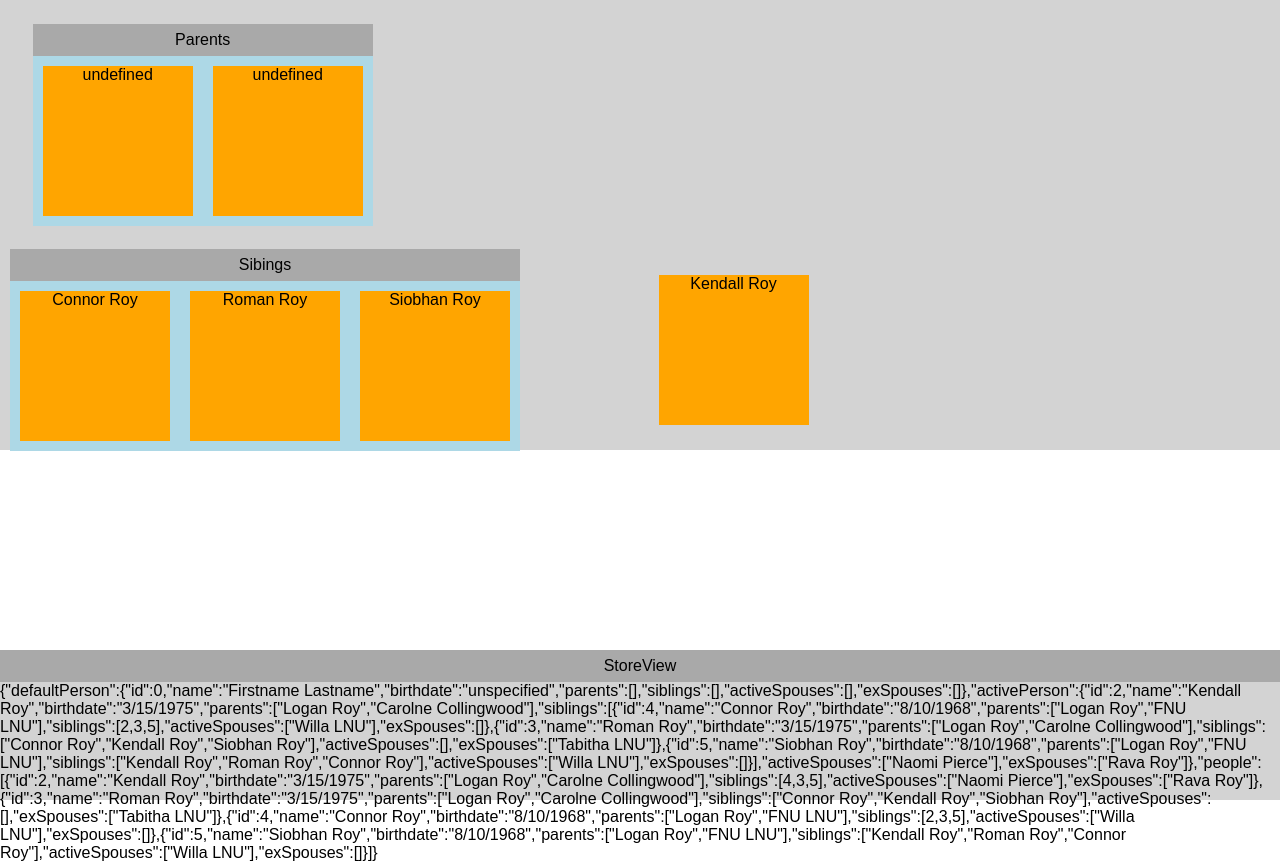
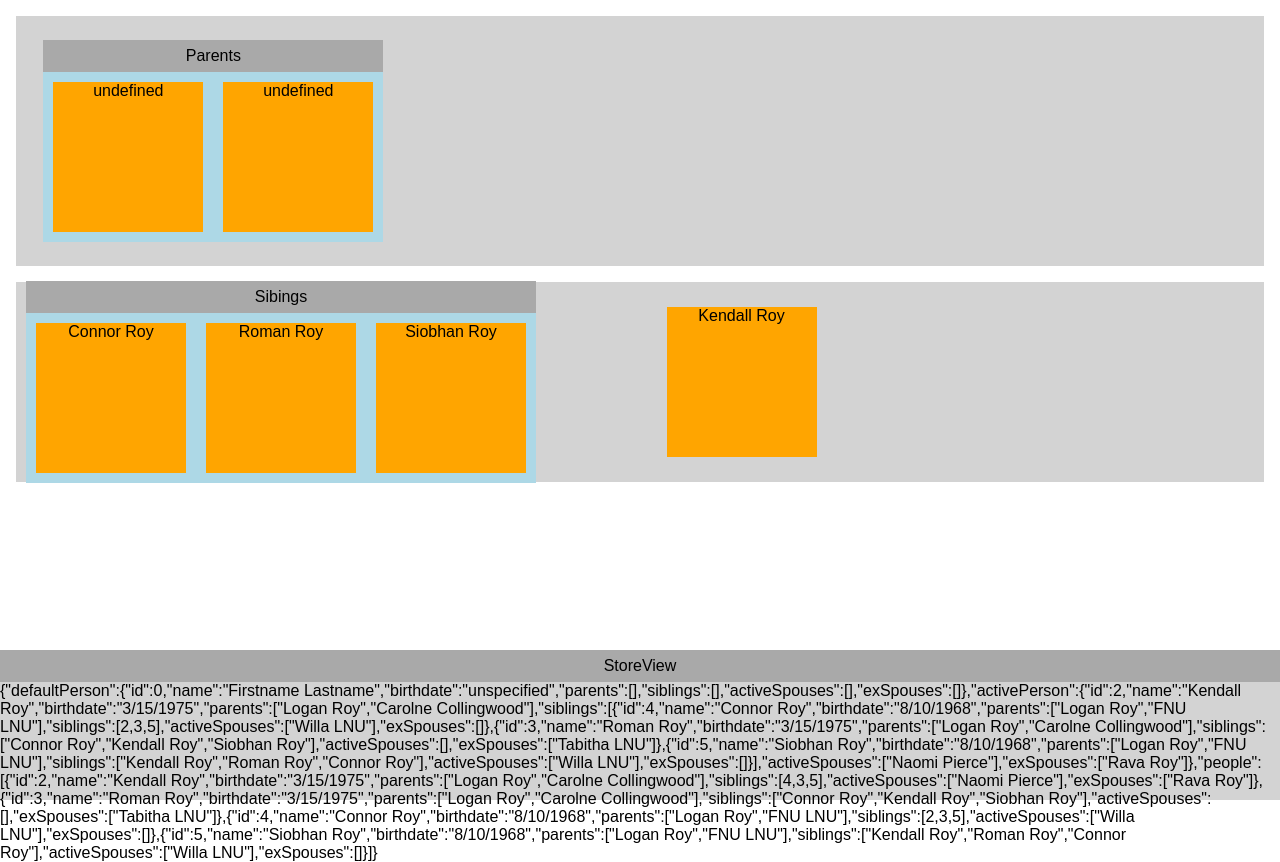
Before and after one commit to deanstein/family-tree, a Svelte app: page / in a window 1280 px wide. Built offline with nearby package versions, Linux system fonts and the light colour scheme.

Commit message:
Generation row styling and some renaming

```diff
--- a/src/App.svelte
+++ b/src/App.svelte
@@ -18,8 +18,8 @@
 </script>
 
 <main>
-	<div id="tree-canvas">
-		<div id="parents-row" class="parents-row">
+	<div id="tree-canvas" class='tree-canvas'>
+		<div id='parents-row"=' class='parents-row'>
 			<GenerationRow>
 				<PersonNodeGroup
 				personNodeGroupData={{
@@ -31,7 +31,7 @@
 		</div>
 
 		<div id="siblings-spouses-row" class="siblings-spouses-row">
-			<GenerationRow numberOfColumns={3} rowHeight={generationRowHeight}>
+			<GenerationRow nColumns={3} rowHeight={generationRowHeight}>
 				<PersonNodeGroup
 					personNodeGroupData={{
 						groupName: 'Sibings',
@@ -60,7 +60,8 @@
 	}
 
 	.tree-canvas {
-		display: flex;
-		flex-direction: column;
+		display: grid;
+		gap: 2vh;
+		padding: 2vh;
 	}
 </style>
--- a/src/ui/GenerationRow.svelte
+++ b/src/ui/GenerationRow.svelte
@@ -2,10 +2,10 @@
   	import { css } from '@emotion/css'
 
 	export let rowHeight = '250px';
-	export let numberOfColumns = 3;
+	export let nColumns = 3;
 
 	const rowDynamicClass = css`
-		grid-template-columns: repeat(${numberOfColumns}, 1fr );
+		grid-template-columns: repeat(${nColumns}, 1fr );
 		grid-auto-rows: ${rowHeight};
 	`
 </script>
@@ -20,7 +20,6 @@
 	.row {
 		background-color: lightgray;
 		display: grid;
-		align-items: center;
 		grid-gap: 2em;
 		place-items: center;
 	}
```
